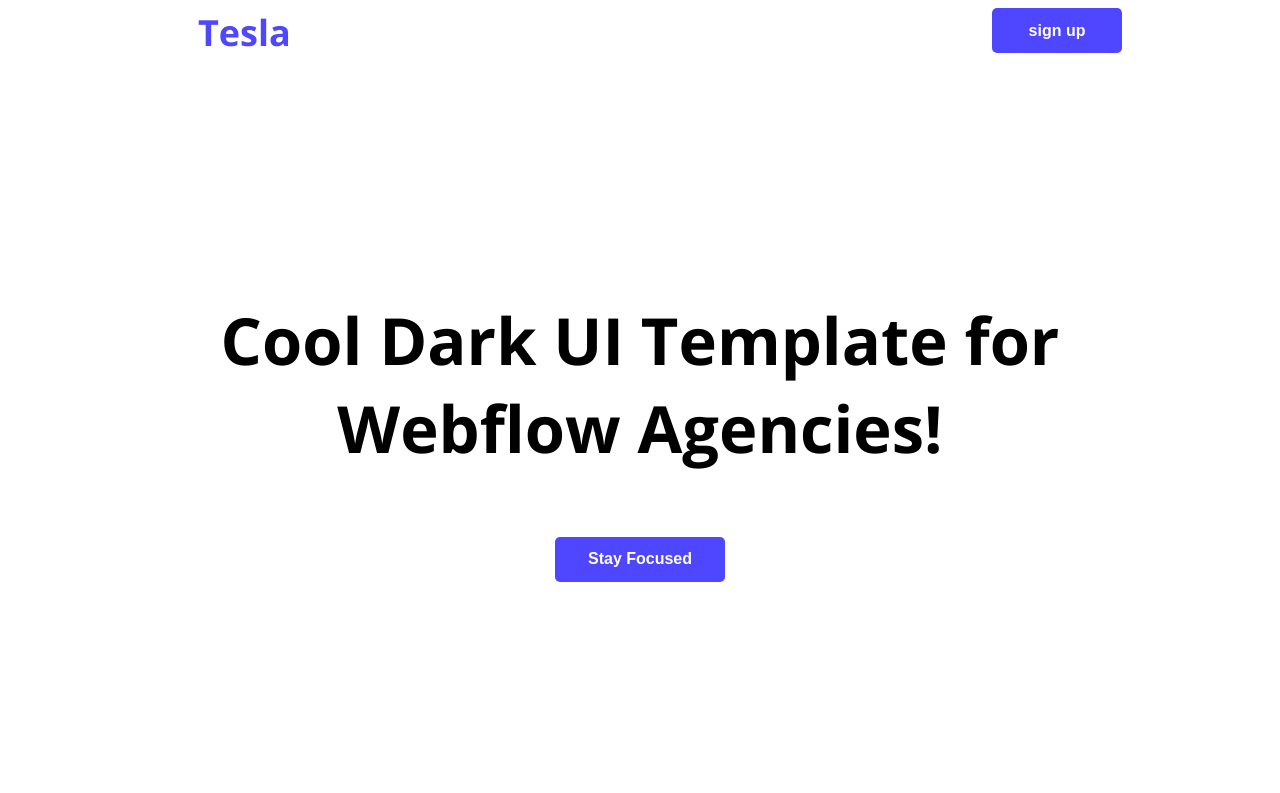
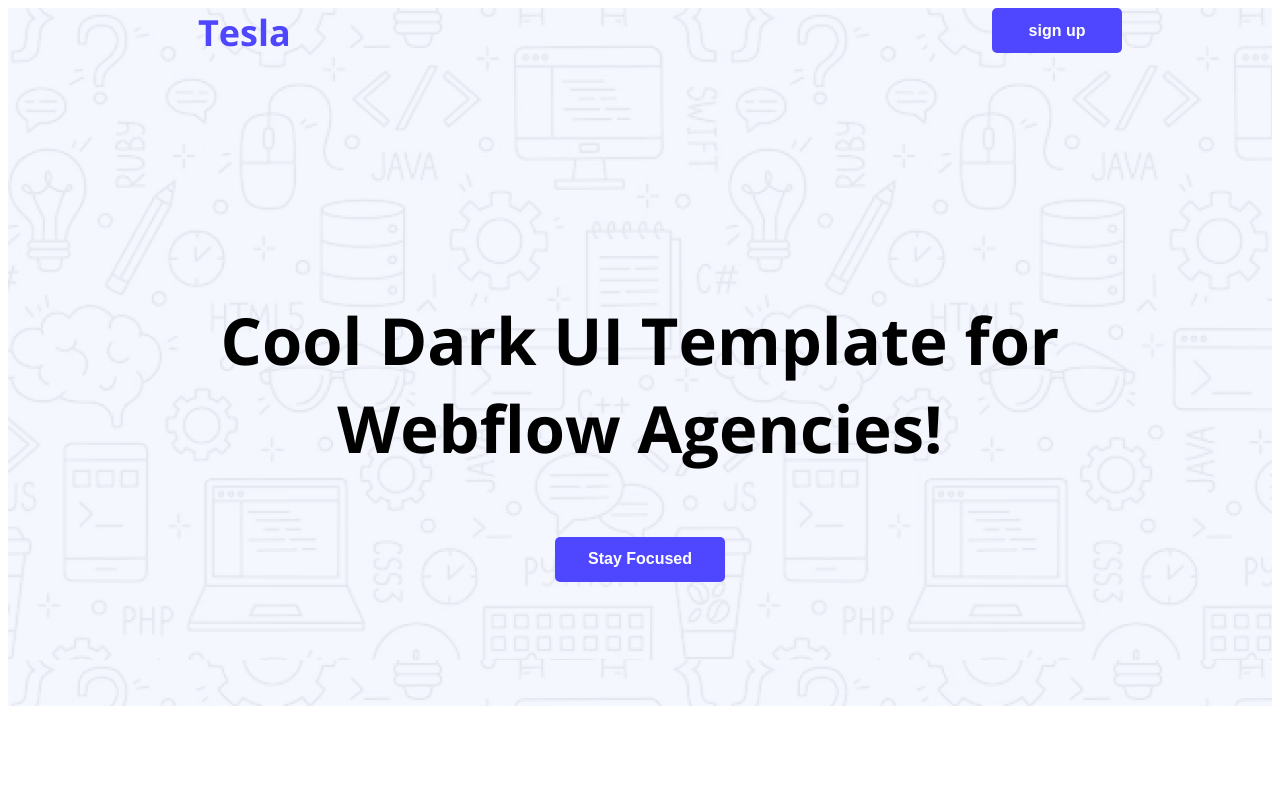
Before and after one commit to shohan2011/frist-project-of-programming-hero, a plain HTML site: page index.html in a window 1280 px wide. Shown: the top 793 px of the page. Drawn offline with nearby package versions, Linux system fonts and the light colour scheme.

Commit message:
solve the img problrm

```diff
--- a/style.css
+++ b/style.css
@@ -46,7 +46,7 @@ nav{
 }
 
 header{
-    background-image: url(.../../B12A01-landing-launchpad/Assets/Hero-bg.png);
+    background-image: url(.../../Assets/Hero-bg.png);
     width: 100%;
     height: 698px;
     background-size: auto;
```
